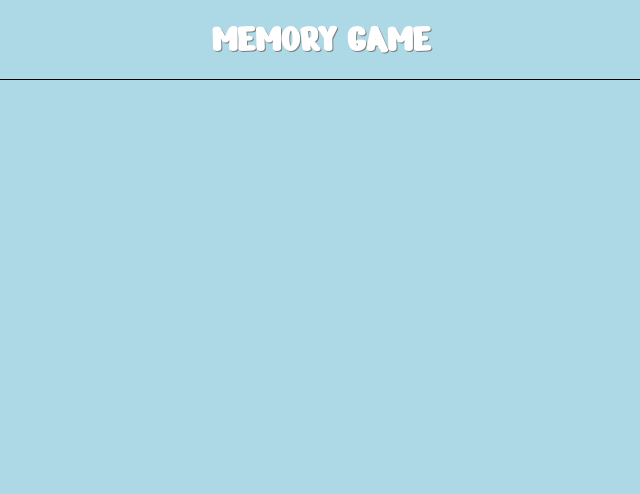
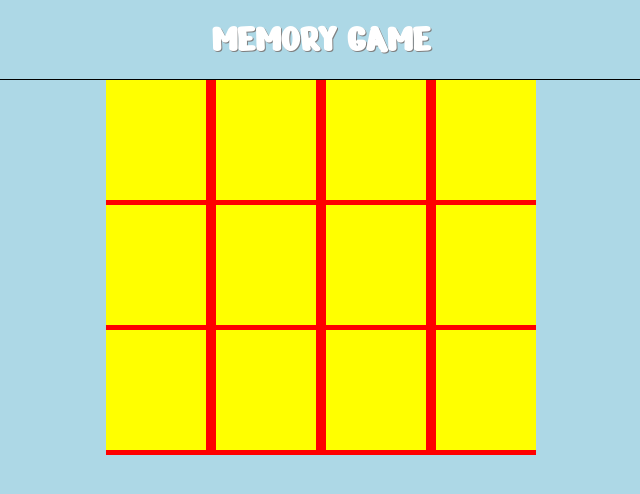
Before and after one commit to laura-caldaronello/html-css-memory, a plain HTML site: page index.html in a window 1280 px wide. Shown: the whole page, without its empty margins (319-959 px from the left). Drawn offline with Linux system fonts and the light colour scheme.

Commit message:
Card sistemate correttamente
Manca margine sotto

```diff
--- a/css/style.css
+++ b/css/style.css
@@ -22,3 +22,23 @@ h1 {
   color: white;
   text-shadow: 1px 1px grey;
 }
+
+main {
+  width: 430px;
+  margin: auto;
+}
+
+.line {
+  background-color: red;
+}
+
+.card {
+  display: inline-block;
+  width: 100px;
+  height: 120px;
+  background-color: yellow;
+}
+
+.card:not(:first-child) {
+  margin-left: 10px;
+}
--- a/index.html
+++ b/index.html
@@ -13,7 +13,39 @@
       <h1>Memory Game</h1>
     </header>
     <main>
+      <div class="line">
+        <div class="card">
 
+        </div><div class="card">
+
+        </div><div class="card">
+
+        </div><div class="card">
+
+        </div>
+      </div>
+      <div class="line">
+        <div class="card">
+
+        </div><div class="card">
+
+        </div><div class="card">
+
+        </div><div class="card">
+
+        </div>
+      </div>
+      <div class="line">
+        <div class="card">
+
+        </div><div class="card">
+
+        </div><div class="card">
+
+        </div><div class="card">
+
+        </div>
+      </div>
     </main>
     <footer>
 
```
